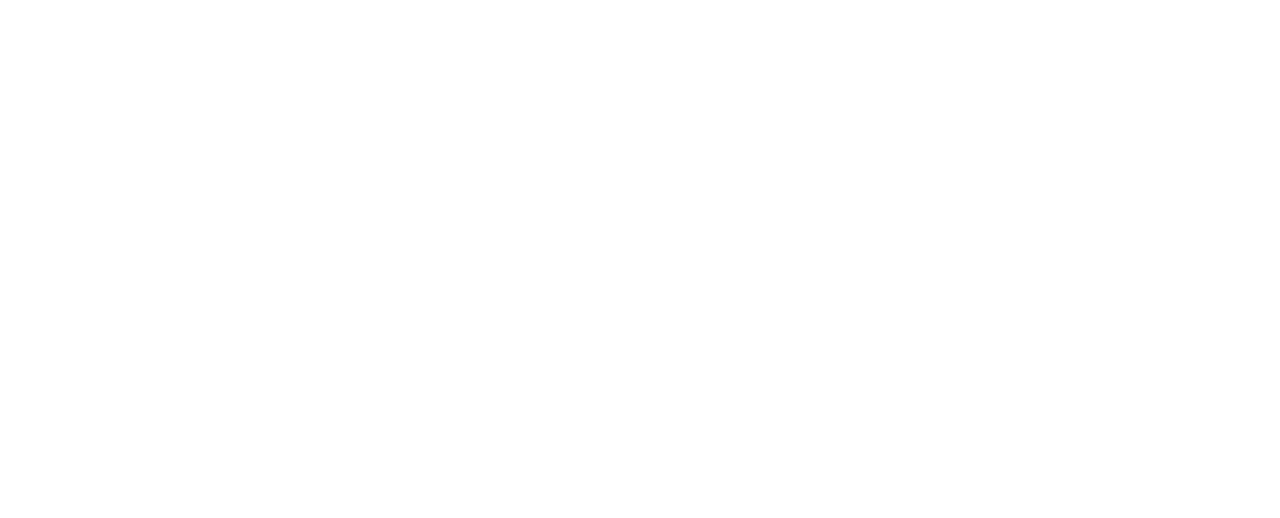
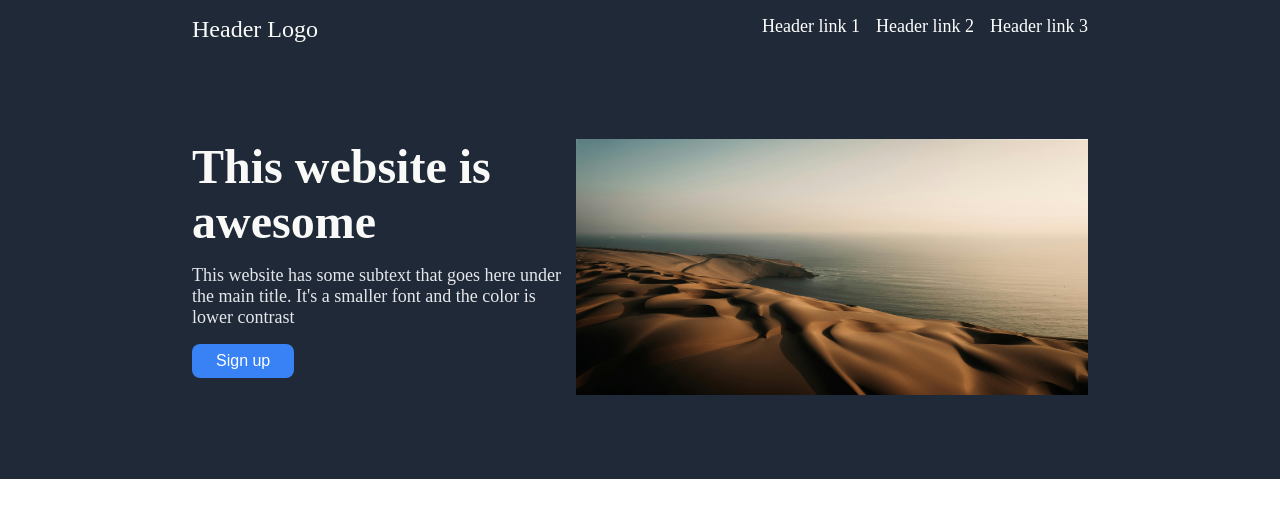
Before and after one commit to Hanna99Lahdo/landing-page-the-odin-project, a plain HTML site: page index.html in a window 1280 px wide. Drawn offline with Linux system fonts and the light colour scheme.

Commit message:
feat: create the hero section
positoin the header, the hero content, create the images folder and download the image
style the header and the hero section

```diff
--- a/index.html
+++ b/index.html
@@ -7,6 +7,31 @@
     <link rel="stylesheet" href="styles.css">
 </head>
 <body>
-
+    <div class="hero">
+        <header>
+            <div class="logo">
+                Header Logo
+            </div>
+            <ul class="links">
+                <li><a href="#">Header link 1</a></li>
+                <li><a href="#">Header link 2</a></li>
+                <li><a href="#">Header link 3</a></li>
+            </ul>
+        </header>
+        <div class="container">
+            <div class="left-side">
+                <div class="main-text">This website is awesome</div>
+                <div class="secondary-text">This website has some subtext that goes here under the main title. It's a smaller font and the color is lower contrast </div>
+                <button class="button-sign-up">Sign up</button>
+            </div>
+            <div class="right-side">
+                <img src="./images/pexels-joem-castillo-20065715.jpg" alt="image placeholder">
+            </div>
+        </div>
+    </div>
+    <div class="information"></div>
+    <div class="quote"></div>
+    <div class="sign-up"></div>
+    <footer></footer>
 </body>
 </html>
--- a/styles.css
+++ b/styles.css
@@ -3,3 +3,77 @@
     padding: 0;
     box-sizing: border-box;
 }
+.hero, footer {
+background-color: #1F2937;
+}
+
+.main-text {
+    font-size: 48px;
+    font-weight: bolder;
+    color: #f9faf8;
+}
+
+.secondary-text, .links {
+    font-size: 18px;
+    color: #e5e7eb;
+}
+
+.logo {
+    font-size: 24px;
+    color: #f9faf8;
+}
+
+.right-side img {
+    width: 32rem;
+    height: 16rem;
+}
+
+.hero {
+    display: flex;
+    flex-direction: column;
+    align-items: stretch;
+    padding: 1rem 12rem;
+}
+
+header {
+    display: flex;
+    justify-content: space-between;
+    padding-bottom: 6rem;
+}
+
+ul {
+    list-style-type: none;
+}
+
+ul a {
+    text-decoration: none;
+    color: white;
+}
+
+.container {
+    display: flex;
+    justify-content: space-between;
+    padding-bottom: 4rem;
+}
+
+.links {
+    display: flex;
+    gap: 1rem;
+}
+
+.left-side {
+     display: flex;
+     flex-direction: column;
+     gap: 1rem;
+     flex-wrap: wrap;
+}
+
+.left-side button {
+    background-color: #3882f6;
+    border-radius: 0.5rem;
+    padding: 0.5rem 1.5rem;
+    align-self:flex-start;
+    color: white;
+    font-size: 1rem;
+    border: 0;
+}
```
Also changed, not shown: images/pexels-joem-castillo-20065715.jpg (added).
